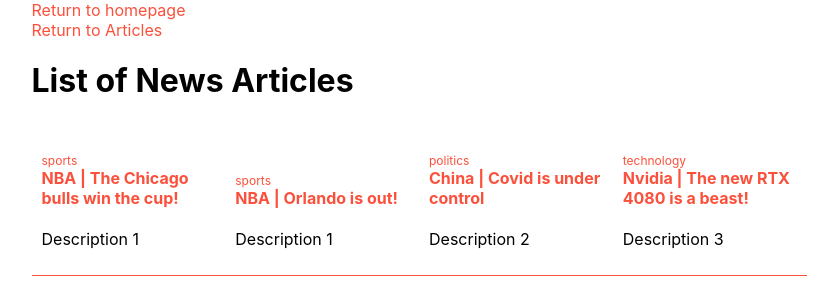
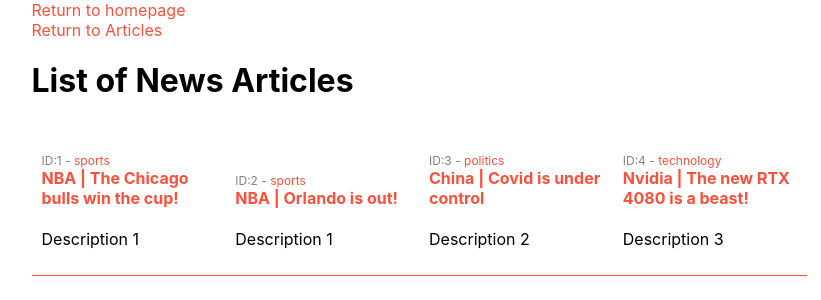
Before and after one commit to JonathanVisiedo/next-full, a Next.js app: page /news in a window 1280 px wide. Shown: the top 300 px of the page, without its empty margins (221-1042 px from the left). Built offline with nearby package versions, Linux system fonts and the light colour scheme; data requests are answered from the project's data file.

Commit message:
clean ids

```diff
--- a/components/Article.js
+++ b/components/Article.js
@@ -4,7 +4,7 @@
     return (
         <div style={{ display:"inline-block",width:'25%', borderBottom: "1px solid #fb503b", padding: "10px"}}>
             <h4>
-                <small><Link href={`/news/${article.category}`}>{article.category}</Link></small>
+                <small>ID:{article.id} - <Link href={`/news/${article.category}`}>{article.category}</Link></small>
                 <Link href={`/news/${article.id}`}>
                     {article.title}
                 </Link>
--- a/db.json
+++ b/db.json
@@ -7,19 +7,19 @@
       "category": "sports"
     },
     {
-      "id": 1,
+      "id": 2,
       "title":"NBA | Orlando is out!",
       "description": "Description 1",
       "category": "sports"
     },
     {
-      "id": 2,
+      "id": 3,
       "title":"China | Covid is under control",
       "description": "Description 2",
       "category": "politics"
     },
     {
-      "id": 3,
+      "id": 4,
       "title":"Nvidia | The new RTX 4080 is a beast!",
       "description": "Description 3",
       "category": "technology"
```
Also changed, not shown: pages/news/[category].js (+6 -1 lines).
